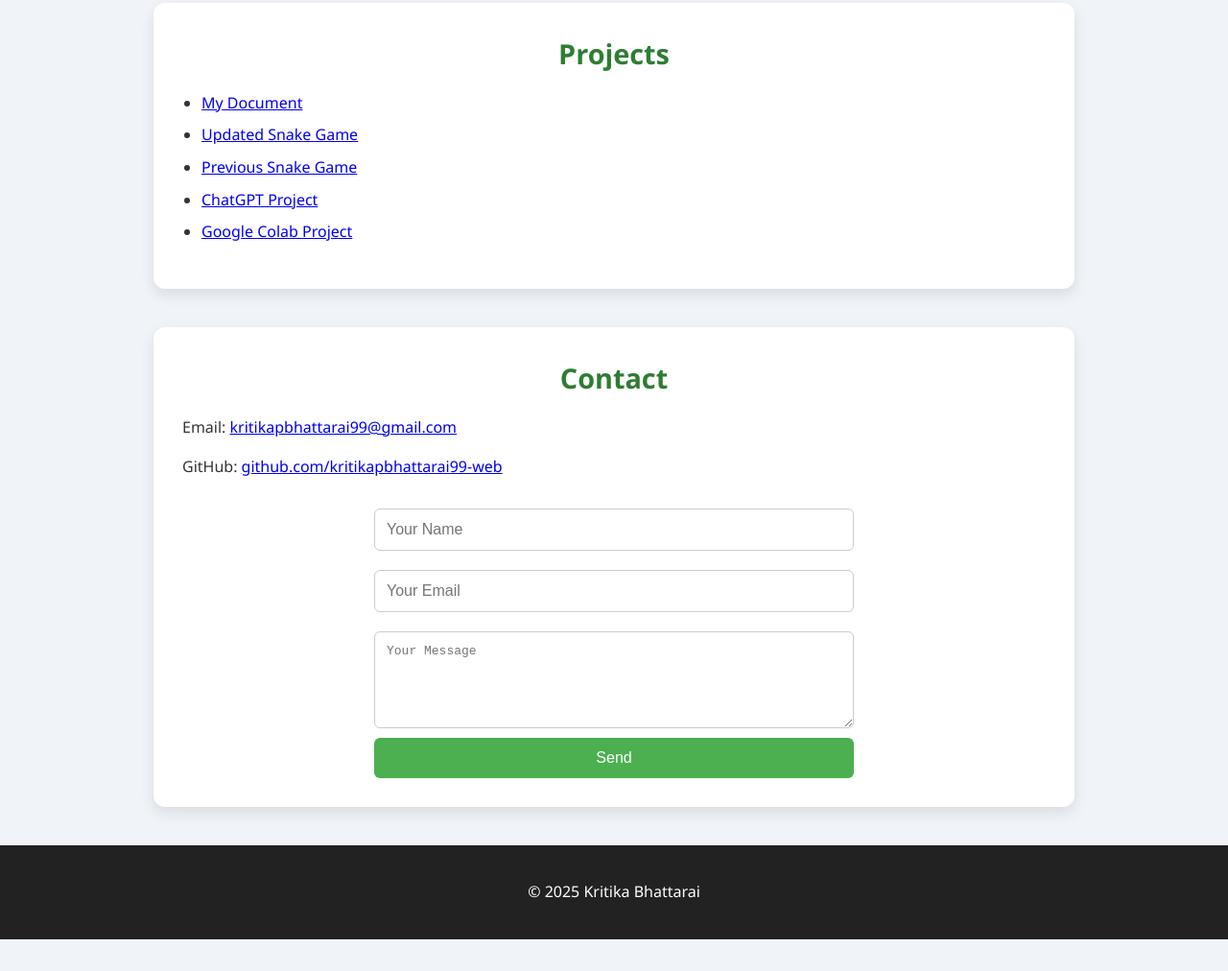
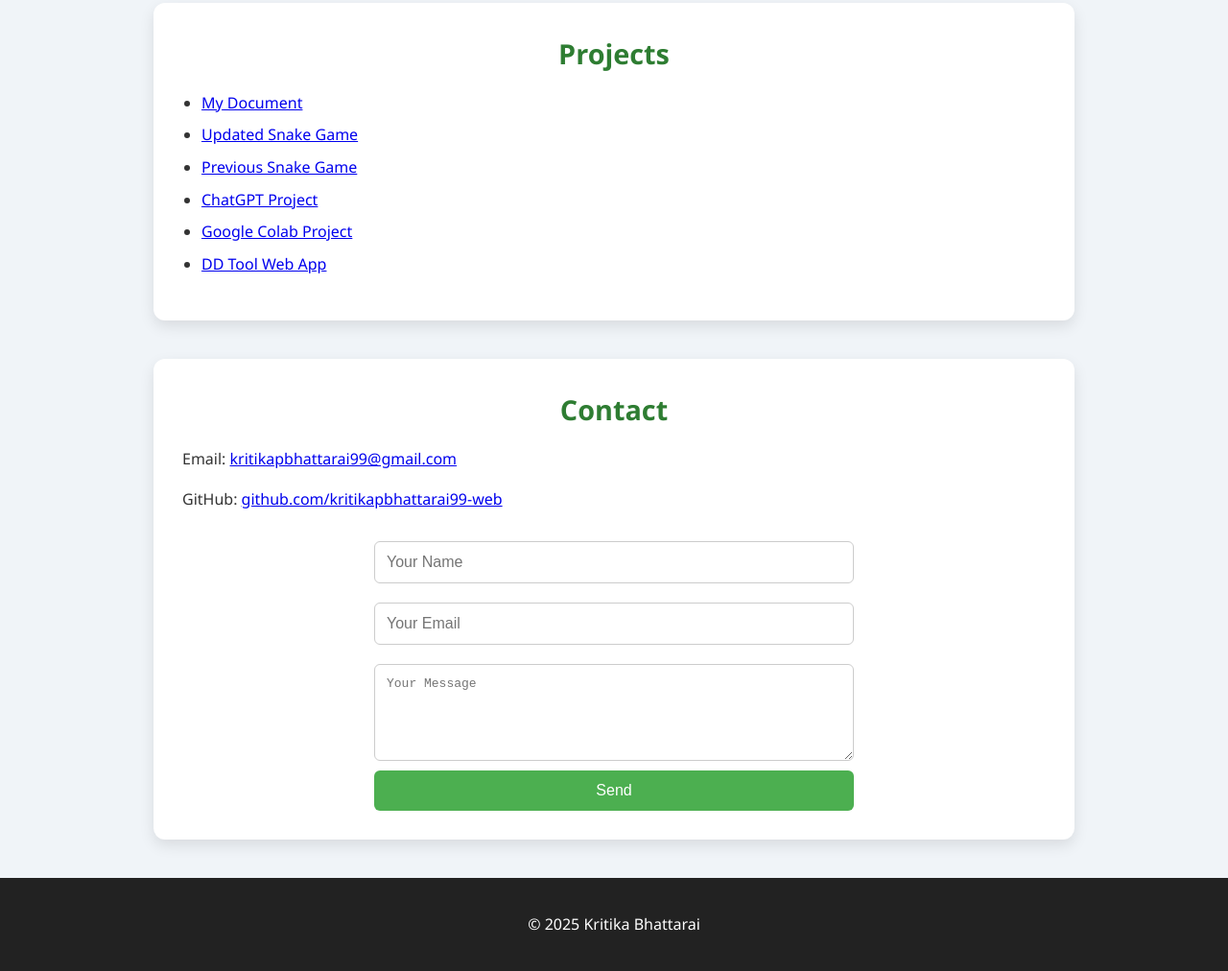
Before and after one commit to kritikapbhattarai99-web/kritika-portfolio-website, a plain HTML site: page index.html in a window 1280 px wide. Shown: the part 1671-2683 px from the top of the page at 96% size. Before the commit the page ends 2650 px from the top, so only its background shows below. Drawn offline with Linux system fonts and the light colour scheme.

Commit message:
index.html

```diff
--- a/index.html
+++ b/index.html
@@ -183,6 +183,7 @@
     <li><a href="https://kritikapbhattarai99-web.github.io/kritika-portfolio-website/snake_game.html" target="_blank">Previous Snake Game</a></li>
     <li><a href="https://chatgpt.com/share/68fe5251-d0cc-8007-a3ac-7dad9024f3fa" target="_blank">ChatGPT Project</a></li>
     <li><a href="https://colab.research.google.com/drive/1uS4OfMaoaeXnWuKbVDRdbeHcfa9gE__j?usp=sharing" target="_blank">Google Colab Project</a></li>
+    <li><a href="https://kritikapbhattarai99-web.github.io/kritika-portfolio-website/DD_TOOL.html" target="_blank">DD Tool Web App</a></li>
   </ul>
 </section>
 
```
